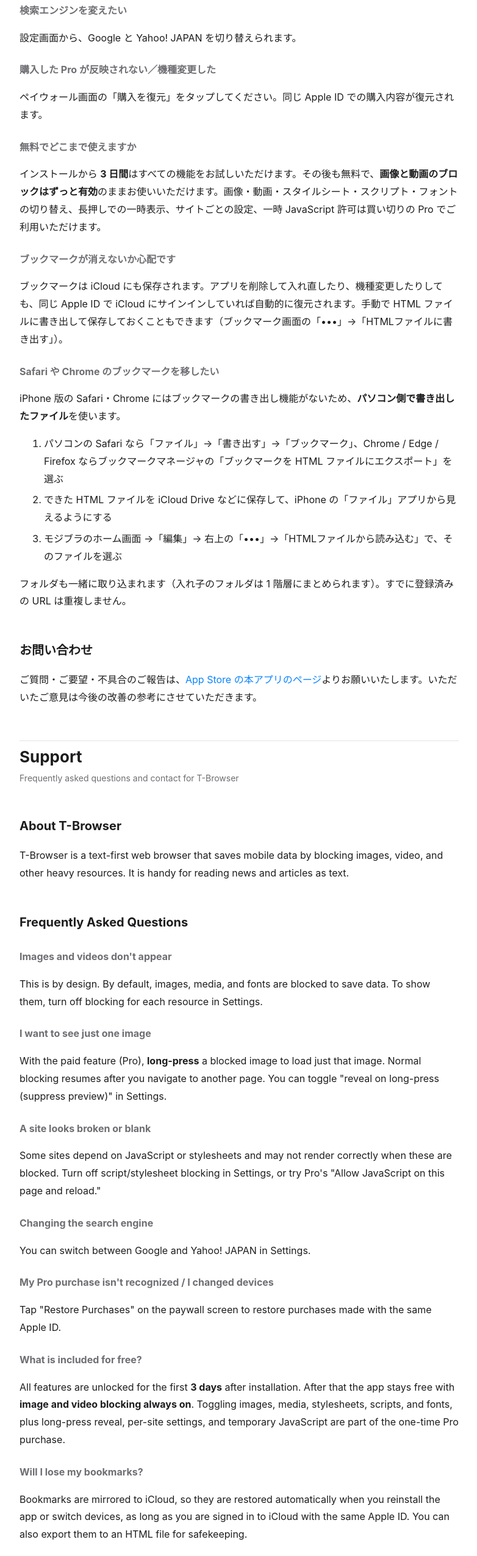
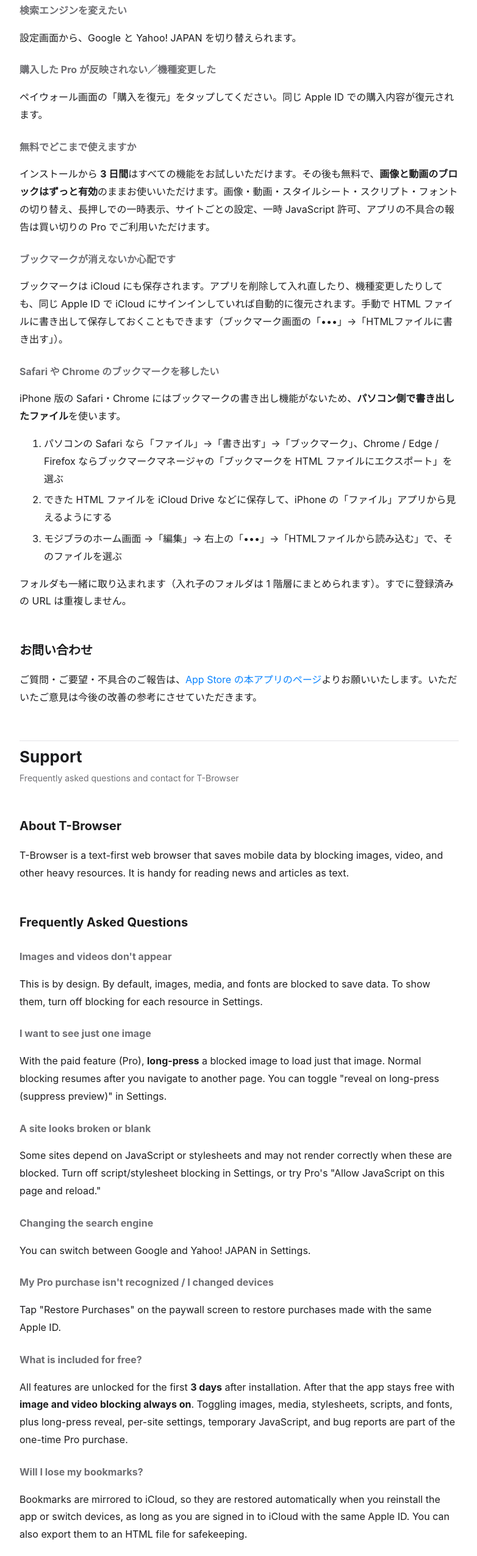
Before and after one commit to Shigi0919/moji-browser-pages, a plain HTML site: page support.html in a window 1280 px wide. Shown: the part 977-3528 px from the top of the page at 61% size, without its empty margins (248-1030 px from the left). Drawn offline with Linux system fonts and the light colour scheme.

Commit message:
support: Pro の機能に不具合の報告を加える（v1.4）
Co-Authored-By: Claude Opus 5.5 <noreply@anthropic.com>
Claude-Session: https://claude.ai/code/session_01J7qHcLiQiwnxyD33PsNjQT

```diff
--- a/support.html
+++ b/support.html
@@ -42,7 +42,7 @@
   <p>ペイウォール画面の「購入を復元」をタップしてください。同じ Apple ID での購入内容が復元されます。</p>
 
   <h3>無料でどこまで使えますか</h3>
-  <p>インストールから <strong>3 日間</strong>はすべての機能をお試しいただけます。その後も無料で、<strong>画像と動画のブロックはずっと有効</strong>のままお使いいただけます。画像・動画・スタイルシート・スクリプト・フォントの切り替え、長押しでの一時表示、サイトごとの設定、一時 JavaScript 許可は買い切りの Pro でご利用いただけます。</p>
+  <p>インストールから <strong>3 日間</strong>はすべての機能をお試しいただけます。その後も無料で、<strong>画像と動画のブロックはずっと有効</strong>のままお使いいただけます。画像・動画・スタイルシート・スクリプト・フォントの切り替え、長押しでの一時表示、サイトごとの設定、一時 JavaScript 許可、アプリの不具合の報告は買い切りの Pro でご利用いただけます。</p>
 
   <h3>ブックマークが消えないか心配です</h3>
   <p>ブックマークは iCloud にも保存されます。アプリを削除して入れ直したり、機種変更したりしても、同じ Apple ID で iCloud にサインインしていれば自動的に復元されます。手動で HTML ファイルに書き出して保存しておくこともできます（ブックマーク画面の「•••」→「HTMLファイルに書き出す」）。</p>
@@ -85,7 +85,7 @@
   <p>Tap "Restore Purchases" on the paywall screen to restore purchases made with the same Apple ID.</p>
 
   <h3>What is included for free?</h3>
-  <p>All features are unlocked for the first <strong>3 days</strong> after installation. After that the app stays free with <strong>image and video blocking always on</strong>. Toggling images, media, stylesheets, scripts, and fonts, plus long-press reveal, per-site settings, and temporary JavaScript are part of the one-time Pro purchase.</p>
+  <p>All features are unlocked for the first <strong>3 days</strong> after installation. After that the app stays free with <strong>image and video blocking always on</strong>. Toggling images, media, stylesheets, scripts, and fonts, plus long-press reveal, per-site settings, temporary JavaScript, and bug reports are part of the one-time Pro purchase.</p>
 
   <h3>Will I lose my bookmarks?</h3>
   <p>Bookmarks are mirrored to iCloud, so they are restored automatically when you reinstall the app or switch devices, as long as you are signed in to iCloud with the same Apple ID. You can also export them to an HTML file for safekeeping.</p>
```
